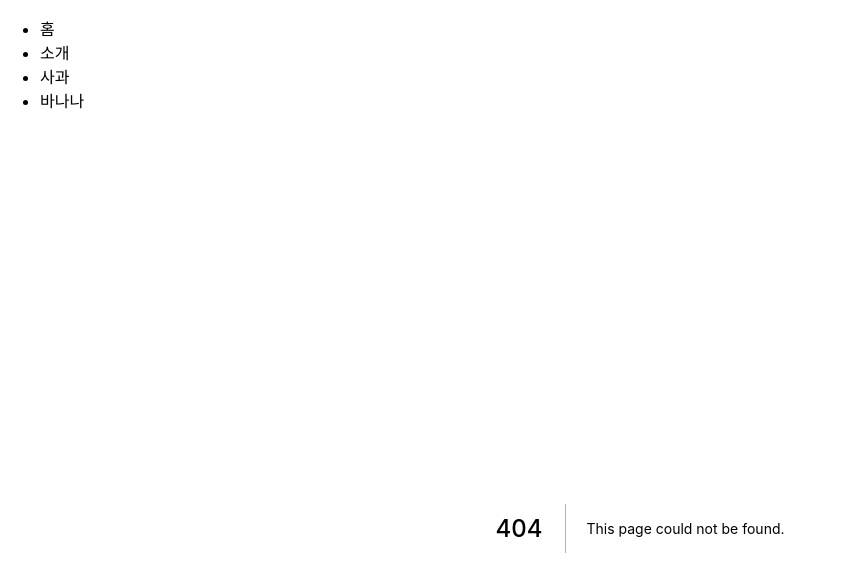
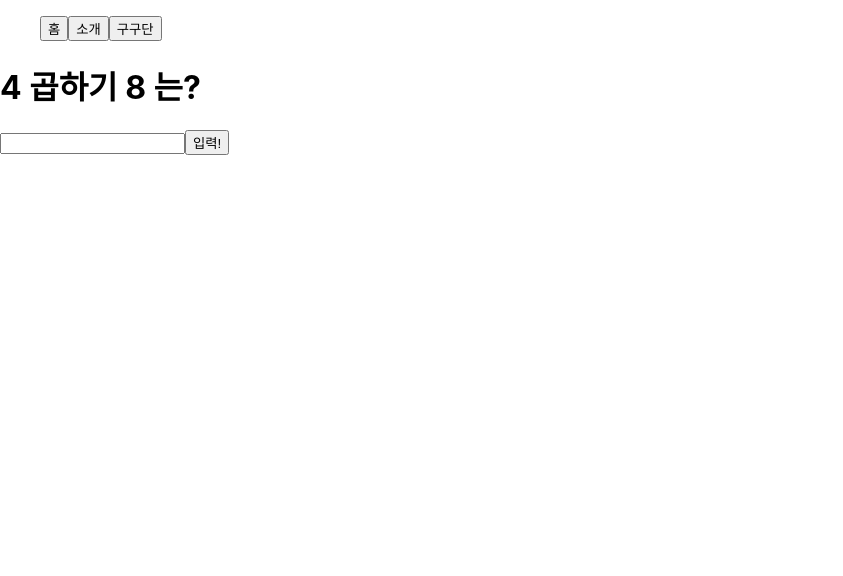
Before and after one commit to YHCodeHouse/Nextjs_practice, a Next.js app: page /gugudan in a window 1280 px wide. Before the commit this address had no page. Shown: the top 576 px of the page, without its empty margins (0-843 px from the left). Built offline with nearby package versions, Linux system fonts and the light colour scheme.

Commit message:
update gugudan

```diff
--- a/pages/_app.tsx
+++ b/pages/_app.tsx
@@ -6,19 +6,17 @@ function MyApp({ Component, pageProps }: AppProps) {
   return (
     <div>
       <ul>
-        <li>
+        <button>
           <Link href="/">홈</Link>
-        </li>
+        </button>
 
-        <li>
+        <button>
           <Link href="/intro">소개</Link>
-        </li>
-        <li>
-          <Link href="/details/apple">사과</Link>
-        </li>
-        <li>
-          <Link href="/details/banana">바나나</Link>
-        </li>
+        </button>
+
+        <button>
+          <Link href="/gugudan">구구단</Link>
+        </button>
       </ul>
       <Component {...pageProps} />
     </div>
--- /dev/null
+++ b/pages/gugudan.tsx
@@ -0,0 +1,68 @@
+import { useRouter } from "next/router";
+import React, { useState, useRef } from "react";
+
+interface InitProps {
+  first: number;
+  second: number;
+}
+
+export default function GuGuDan(init: InitProps) {
+  const [first, setFirst] = useState(init.first);
+  const [second, setSecond] = useState(init.second);
+  const [value, setValue] = useState("");
+  const [result, setResult] = useState("");
+  const inputRef = useRef(null);
+  const onChangeInput = (e: React.ChangeEvent<HTMLInputElement>) => {
+    setFirst(first);
+    setSecond(second);
+    setValue(e.target.value);
+    setResult("");
+  };
+
+  const onSubmitInput = (e: React.FormEvent<HTMLFormElement>) => {
+    e.preventDefault();
+    if (parseInt(value) === first * second) {
+      setFirst(Math.ceil(Math.random() * 9));
+      setSecond(Math.ceil(Math.random() * 9));
+      setValue("");
+      setResult(() => {
+        return "정답 : " + value;
+      });
+    } else {
+      setValue("");
+      setResult("땡");
+    }
+  };
+
+  return (
+    <>
+      <div>
+        <h1>
+          {first} 곱하기 {second} 는?
+        </h1>
+      </div>
+      <form
+        onSubmit={e => {
+          onSubmitInput(e);
+        }}
+      >
+        <input
+          type="number"
+          value={value}
+          onChange={e => {
+            onChangeInput(e);
+          }}
+        />
+
+        <button type="submit">입력!</button>
+      </form>
+      <div>{result}</div>
+    </>
+  );
+}
+
+GuGuDan.getInitialProps = () => {
+  const first = Math.ceil(Math.random() * 9);
+  const second = Math.ceil(Math.random() * 9);
+  return { first, second };
+};
```
